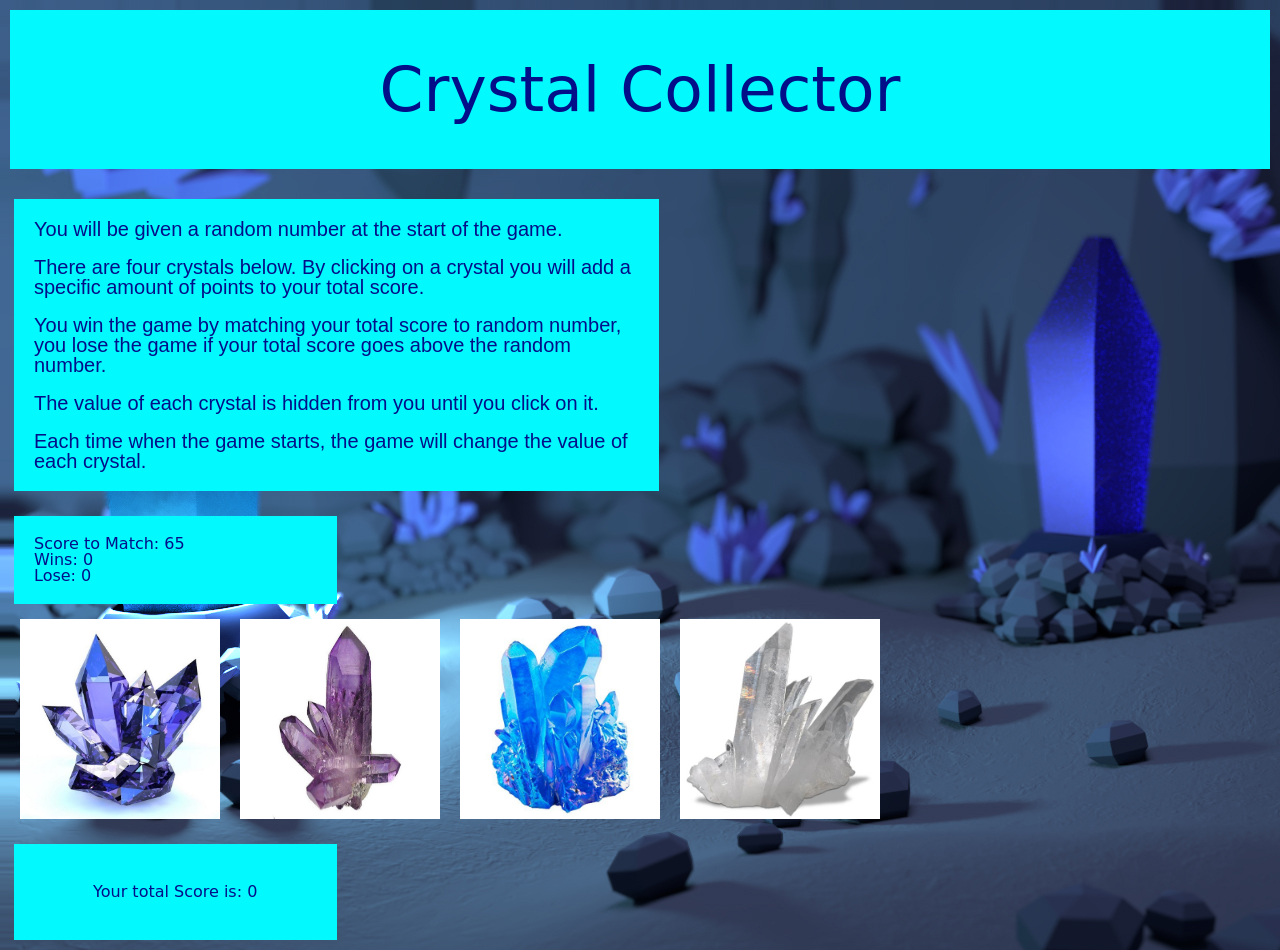
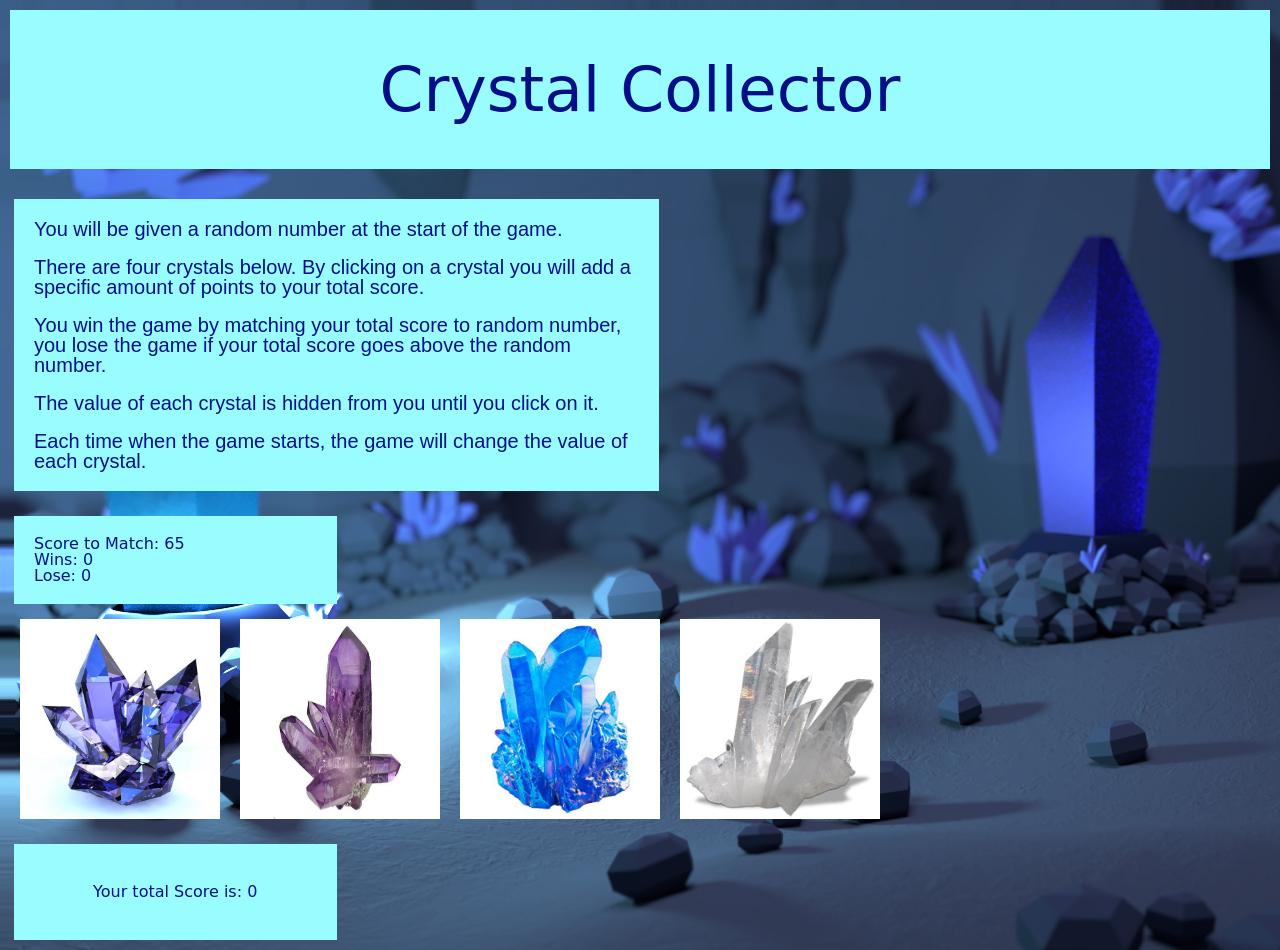
Before and after one commit to JeffOstrom/CrystalHunter, a plain HTML site: page index.html in a window 1280 px wide. Drawn offline with nearby package versions, Linux system fonts and the light colour scheme; a web font is replaced by a local one.

Commit message:
updated css background color

```diff
--- a/assets/css/style.css
+++ b/assets/css/style.css
@@ -18,7 +18,7 @@ body {
 
 /*Jumbotron header #CF8310*/
 .jumbotron {
-    background-color: #02FAFE;
+    background-color: #99FDFF;
     color: #030F88;
     margin-top: 0px;
     text-align: center;
@@ -31,7 +31,7 @@ h1 {
 
 /* Main instructions game #FCD59A*/
 #instruct {
-	background-color: #02FAFE;
+	background-color: #99FDFF;
     width: 50%;
     margin-left: 19px;
     color: #030F88;
@@ -42,7 +42,7 @@ h1 {
 
 /* Bottom total score box #2CB07B*/
 #total {
-	background-color: #02FAFE;
+	background-color: #99FDFF;
 	margin-left: 19px;
 	color: #030F88;
 	width: 25%;
@@ -53,7 +53,7 @@ h1 {
     }
 
 #scoreM{
-	background-color: #02FAFE;
+	background-color: #99FDFF;
     margin-left: 19px;
     color: #030F88;
     width: 25%;
```
Also changed, not shown: index.html (+2 -0 lines), assets/Images/Crystalcave.jpg (deleted).
